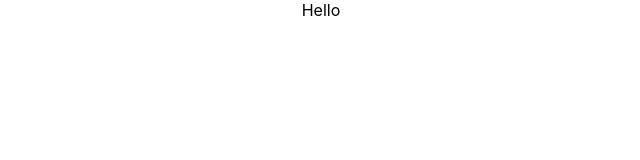
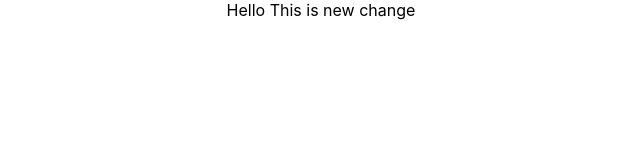
Before and after one commit to sachinfer/E-COM-Application, a React (Create React App) app: page / in a window 1280 px wide. Shown: the top 160 px of the page, without its empty margins (319-959 px from the left). Built offline with nearby package versions, Linux system fonts and the light colour scheme.

Commit message:
commit 2

```diff
--- a/src/App.js
+++ b/src/App.js
@@ -5,6 +5,7 @@ function App() {
   return (
     <div className="App">
       Hello
+      This is new change
     </div>
   );
 }
```
